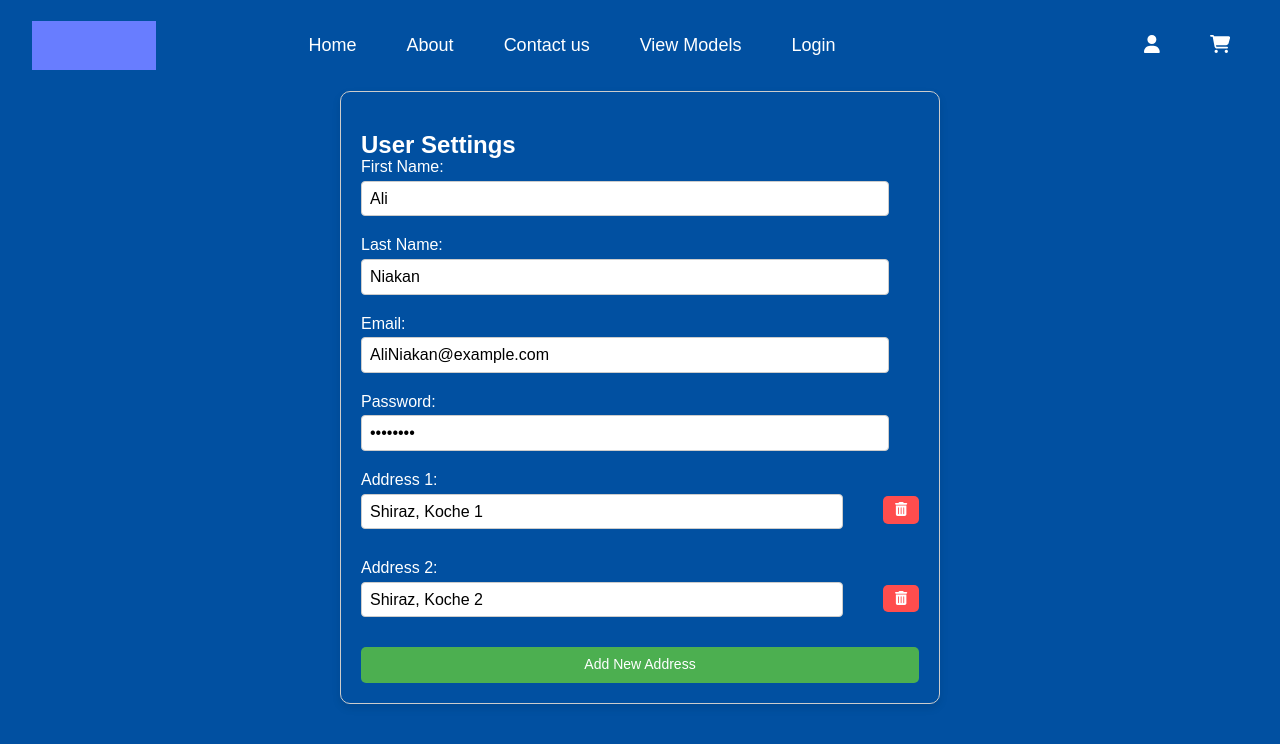
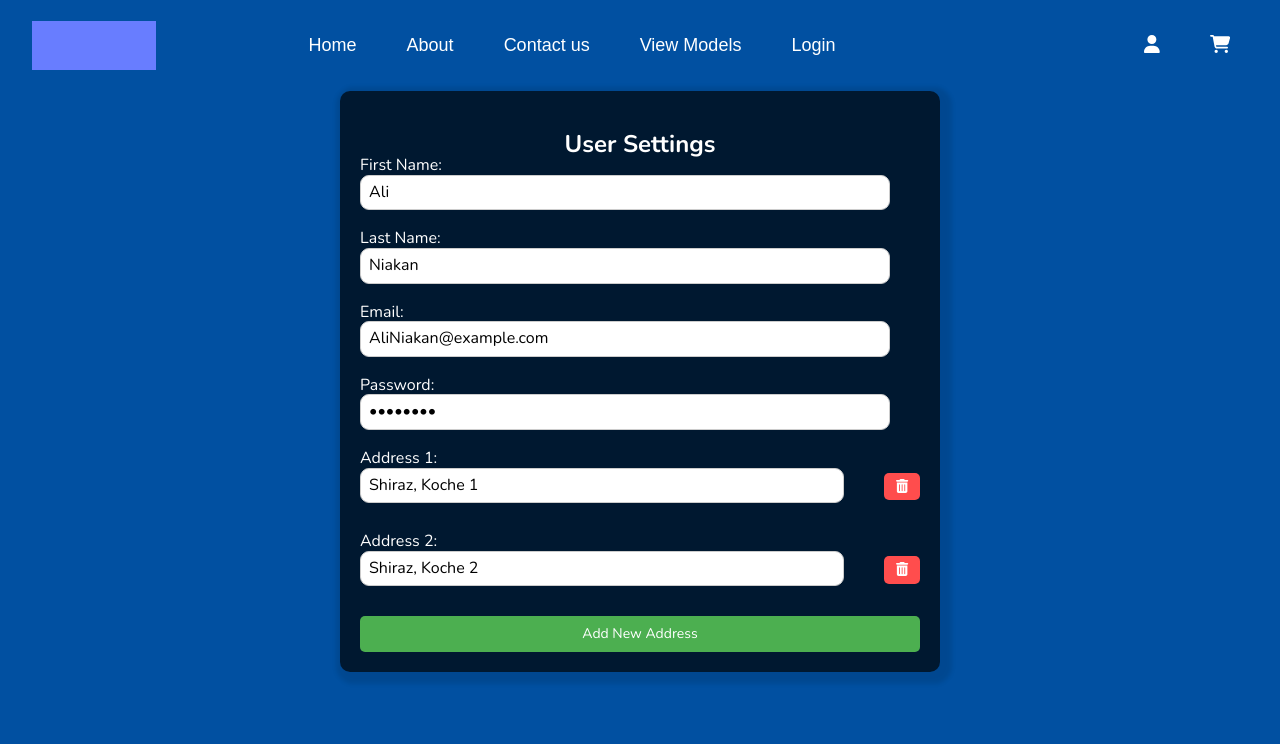
Before and after one commit to AliNiakan/shoe-shop, a React (Create React App) app: page /user-setting in a window 1280 px wide. Shown: the top 744 px of the page. Built offline with nearby package versions, Linux system fonts and the light colour scheme; grey boxes are pictures that could not be loaded.

Commit message:
fix: improve style

```diff
--- a/src/components/UserSetting/UserSetting.css
+++ b/src/components/UserSetting/UserSetting.css
@@ -1,11 +1,17 @@
+@import url('https://fonts.googleapis.com/css2?family=Nunito:ital,wght@0,200..1000;1,200..1000&display=swap');
+
 .user-setting-container {
+    font-family: "Nunito", sans-serif;
     width: 100%;
     max-width: 600px;
     margin: 0 auto;
     padding: 20px;
-    border: 1px solid #ccc;
+    background-color: rgba(0, 0, 0, 0.7);
     border-radius: 10px;
-    box-shadow: 0 4px 8px rgba(0, 0, 0, 0.1);
+    box-shadow: 4px 4px 4px 8px rgba(0, 0, 0, 0.1);
+}
+.user-setting-container h2{
+    text-align: center;
 }
 
 .user-setting-form {
@@ -13,35 +19,33 @@
     flex-direction: column;
 }
 
+
+
 .user-setting-form label {
     display: block;
     margin-bottom: 10px;
 }
 
-.user-setting-form input,
-.user-setting-form textarea {
-    width: 100%;
-    padding: 10px;
-    border: 1px solid #ccc;
-    border-radius: 5px;
-    margin-top: 5px;
+.user-setting-form input {
+    transform: scale(1);
+    transition: transform 0.3s ease;
+}
+
+.user-setting-form input:focus {
+    transform: scale(1.03);
 }
 
 .user-setting-form input[type="text"],
 .user-setting-form input[type="email"],
-.user-setting-form input[type="password"],
-.user-setting-form textarea {
+.user-setting-form input[type="password"] {
     width: calc(100% - 30px);
     padding: 8px;
     margin-bottom: 10px;
+    outline: none !important;
     border: 1px solid #ccc;
-    border-radius: 4px;
+    border-radius: 9px;
 }
 
-
-.user-setting-form textarea {
-    resize: vertical;
-}
 
 .address-container {
     display: flex;
```
